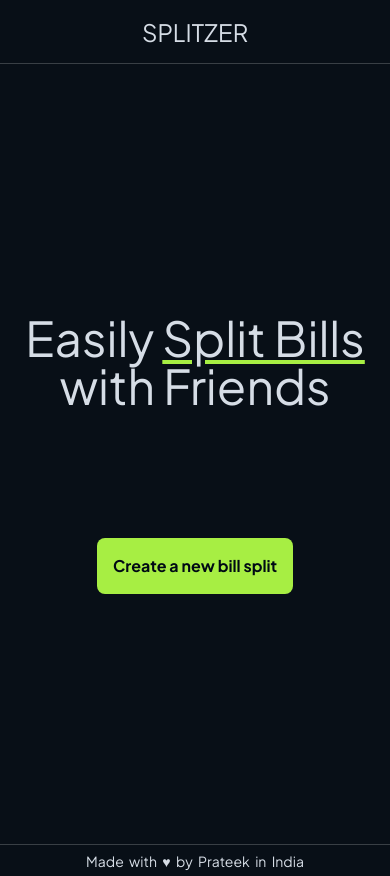
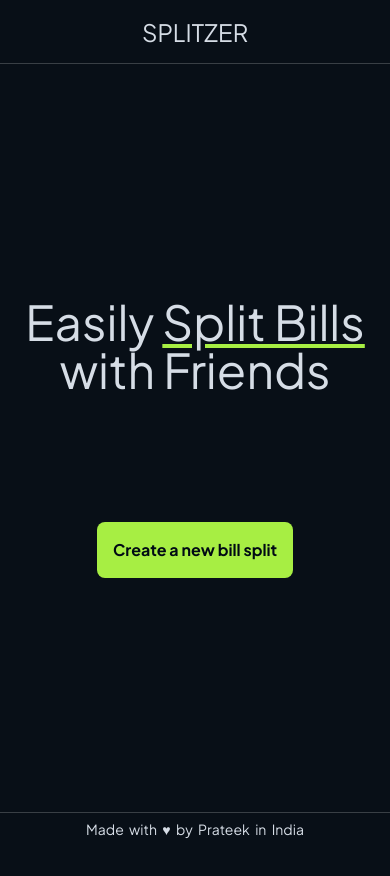
Before and after one commit to prateekjain6342/splitzer, a Next.js app in the folder frontend/: page / in a window 390 px wide. After the commit the page ends 844 px from the top, so only its background shows below. Built offline with nearby package versions, Linux system fonts and the light colour scheme.

Commit message:
Changed UI

```diff
--- a/frontend/app/layout.js
+++ b/frontend/app/layout.js
@@ -19,7 +19,7 @@ export default function RootLayout({ children }) {
   return (
     <html lang="en" className={`${jakarta_sans.variable} scroll-smooth selection:text-[#A7EE43]`}>
       <GoogleAnalytics gaId="G-265MDF3GQN" />
-      <body className="">
+      <body className="bg-primaryDarkBlue">
         <Header />
         {children}
         <Footer />
--- a/frontend/app/page.js
+++ b/frontend/app/page.js
@@ -21,7 +21,7 @@ export default function Home() {
   return (
     <>
       <div
-        className="flex flex-col h-[calc(100dvh-64px)] lg:h-[calc(100dvh-112px)] justify-center items-center gap-32 bg-primaryDarkBlue"
+        className="flex flex-col h-[calc(100dvh-96px)] lg:h-[calc(100dvh-112px)] justify-center items-center gap-32 bg-primaryDarkBlue"
       >
         <div className="font-plusjakarta text-[#D6DDE6] flex-0 text-5xl lg:text-6xl xl:text-8xl text-center">
           Easily <span className="underline decoration-secondaryGreen">Split Bills</span> with Friends
```
